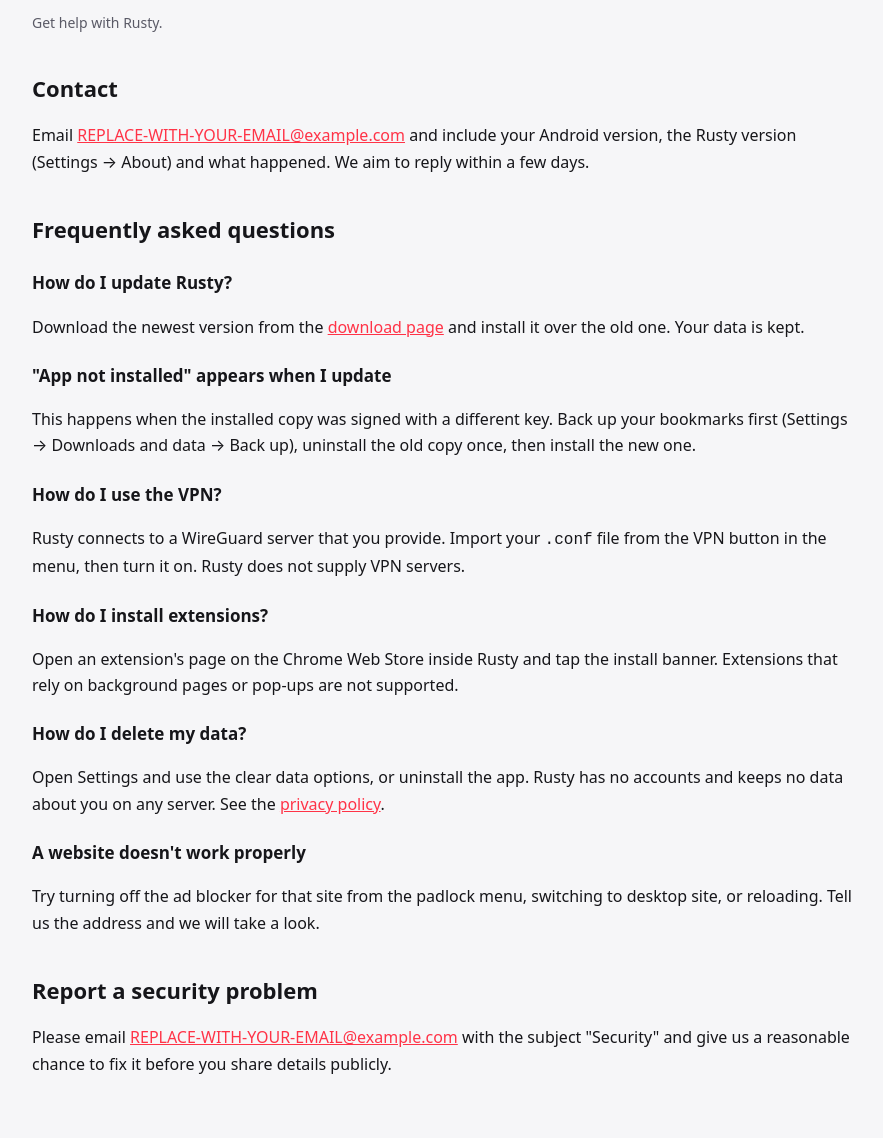
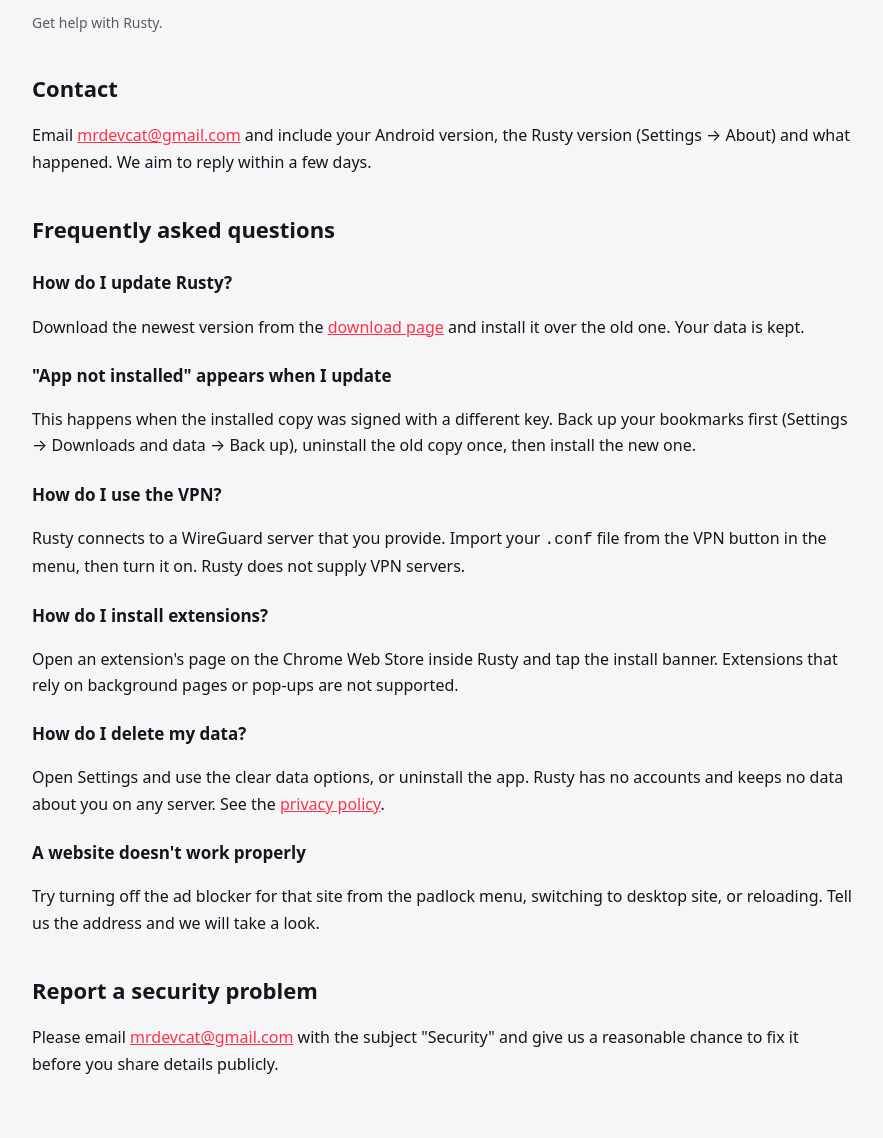
Before and after one commit to Cryotap/Cryoapps, a plain HTML site: page support.html in a window 1280 px wide. Shown: the part 162-1300 px from the top of the page, without its empty margins (198-1081 px from the left). Drawn offline with Linux system fonts and the light colour scheme.

Commit message:
Update contact email in support.html

```diff
--- a/support.html
+++ b/support.html
@@ -20,7 +20,7 @@
 <p class="meta">Get help with Rusty.</p>
 
 <h2>Contact</h2>
-<p>Email <a href="mailto:REPLACE-WITH-YOUR-EMAIL@example.com">REPLACE-WITH-YOUR-EMAIL@example.com</a> and include your Android version, the Rusty version (Settings &rarr; About) and what happened. We aim to reply within a few days.</p>
+<p>Email <a href="mailto:mrdevcat@gmail.com">mrdevcat@gmail.com</a> and include your Android version, the Rusty version (Settings &rarr; About) and what happened. We aim to reply within a few days.</p>
 
 <h2>Frequently asked questions</h2>
 <h3>How do I update Rusty?</h3>
@@ -42,7 +42,7 @@
 <p>Try turning off the ad blocker for that site from the padlock menu, switching to desktop site, or reloading. Tell us the address and we will take a look.</p>
 
 <h2>Report a security problem</h2>
-<p>Please email <a href="mailto:REPLACE-WITH-YOUR-EMAIL@example.com">REPLACE-WITH-YOUR-EMAIL@example.com</a> with the subject "Security" and give us a reasonable chance to fix it before you share details publicly.</p>
+<p>Please email <a href="mailto:mrdevcat@gmail.com">mrdevcat@gmail.com</a> with the subject "Security" and give us a reasonable chance to fix it before you share details publicly.</p>
 
 </main>
 <footer><div class="foot-in">
```
